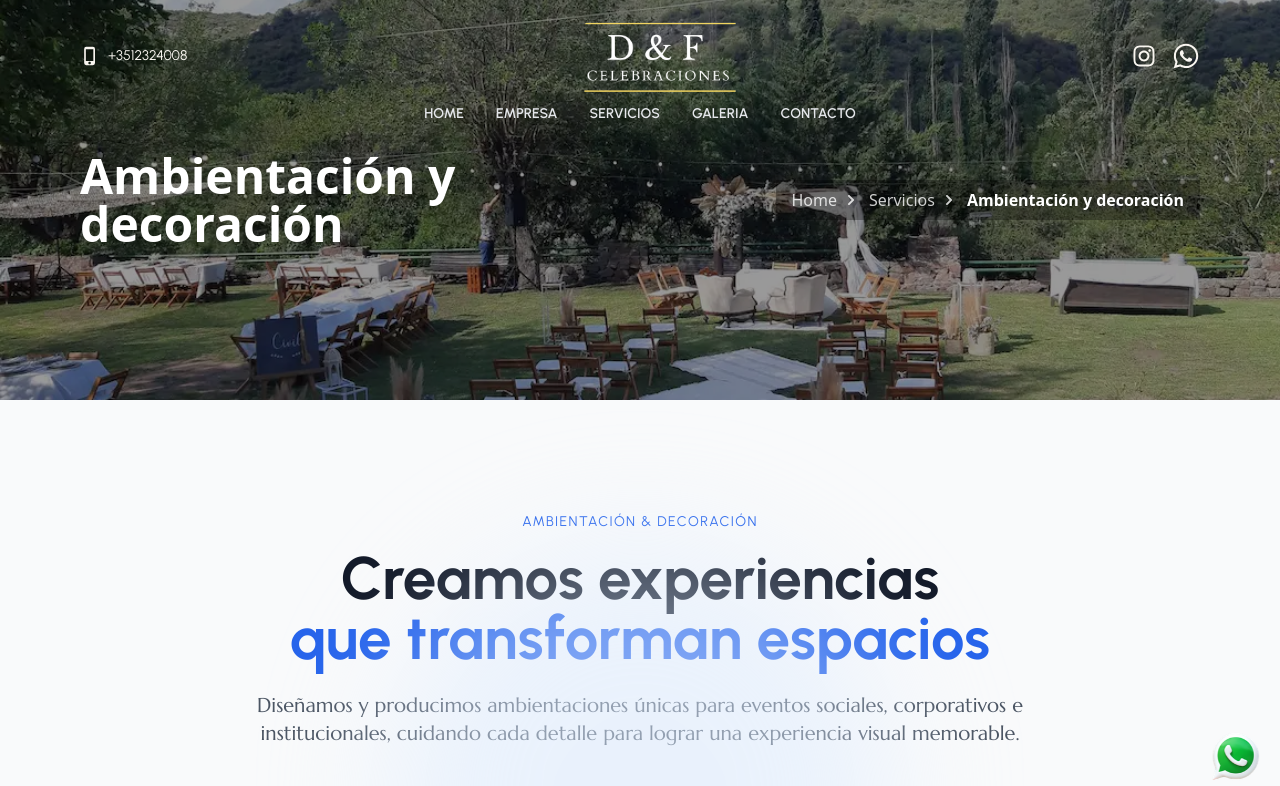
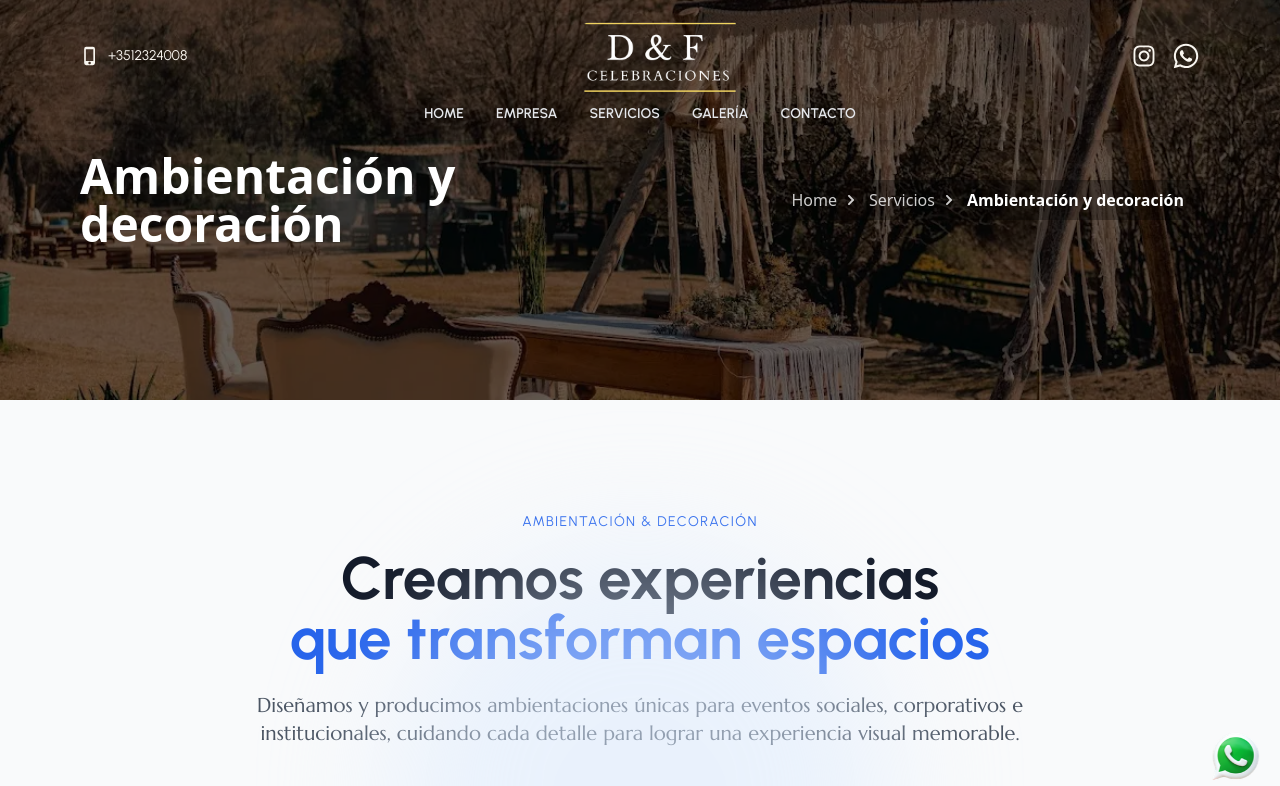
Before and after one commit to Nico09Barberis/dyf-website, a React (Vite) app in the folder dyf-website/: page /servicios/ambientacion-decoracion in a window 1280 px wide. Shown: the top 786 px of the page. Built offline with nearby package versions, Linux system fonts and the light colour scheme.

Commit message:
ajuste de imagen borrosa y asento que faltaba

```diff
--- a/dyf-website/src/components/navigation/Footer.jsx
+++ b/dyf-website/src/components/navigation/Footer.jsx
@@ -16,7 +16,7 @@ const SERVICIOS = [
 const EMPRESA = [
   { id: "e1", label: "Inicio", to: "/" },
   { id: "e2", label: "Nosotros", to: "/empresa/nosotros" },
-  { id: "e3", label: "Galeria", to: "/galeria" },
+  { id: "e3", label: "Galería", to: "/galeria" },
   { id: "e4", label: "Contacto", to: "/contacto" },
 ];
 
--- a/dyf-website/src/components/navigation/HeroWithBreadcrumb.jsx
+++ b/dyf-website/src/components/navigation/HeroWithBreadcrumb.jsx
@@ -57,7 +57,7 @@ export default function HeroWithBreadcrumb({
       />
 
       {/* Overlay */}
-      <div className="absolute inset-0 bg-black/40" />
+      <div className="absolute inset-0 bg-black/60" />
 
       {/* Content */}
       <div className="absolute inset-0 flex h-full flex-col items-start justify-center px-6 md:flex-row md:items-center md:justify-between md:px-20">
--- a/dyf-website/src/components/navigation/Navbar.jsx
+++ b/dyf-website/src/components/navigation/Navbar.jsx
@@ -274,7 +274,7 @@ function Navbar() {
               onClick={() => setIsOpen(false)}
               className="block text-gray-200 hover:text-gray-300 hover:bg-[#002856] rounded-md py-1 px-2"
             >
-              Galeria
+              Galería
             </Link>
 
             <Link
@@ -347,7 +347,7 @@ function Navbar() {
               },
             ],
           },
-          { to: "/galeria", label: "galeria" },
+          { to: "/galeria", label: "galería" },
           { to: "/contacto", label: "contacto" },
         ].map((item) => (
           <div key={item.to} className="relative group">
--- a/dyf-website/src/pages/servicesPage/DecorationPage.jsx
+++ b/dyf-website/src/pages/servicesPage/DecorationPage.jsx
@@ -17,7 +17,7 @@ export default function DecorationPage() {
       <HeroWithBreadcrumb
         title="Ambientación y decoración"
         breadcrumbItems={breadcrumb}
-        imageUrl="/images/bgPages/bgFullService.webp"
+        imageUrl="../../../public/images/galery/fullEvents/fullEvent-1.webp"
       />
 
       <DecorationHero />
--- a/dyf-website/src/sections/home/HomeAbout.jsx
+++ b/dyf-website/src/sections/home/HomeAbout.jsx
@@ -11,14 +11,14 @@ const HomeAbout = () => {
 
         <div className="w-1/2 flex flex-col gap-3 h-full">
           <img
-            src="/images/home/about1.webp"
+            src="/images/home/about2.webp"
             alt="Equipo trabajando"
             className="w-full h-1/2 object-cover"
             loading="lazy"
             decoding="async"
           />
           <img
-            src="/images/home/about2.webp"
+            src="/images/galery/fullEvents/fullEvent-4.webp"
             alt="Reunión de trabajo"
             className="w-full h-1/2 object-cover"
             loading="lazy"
```
Also changed, not shown: dyf-website/public/images/varias/info2.webp.
